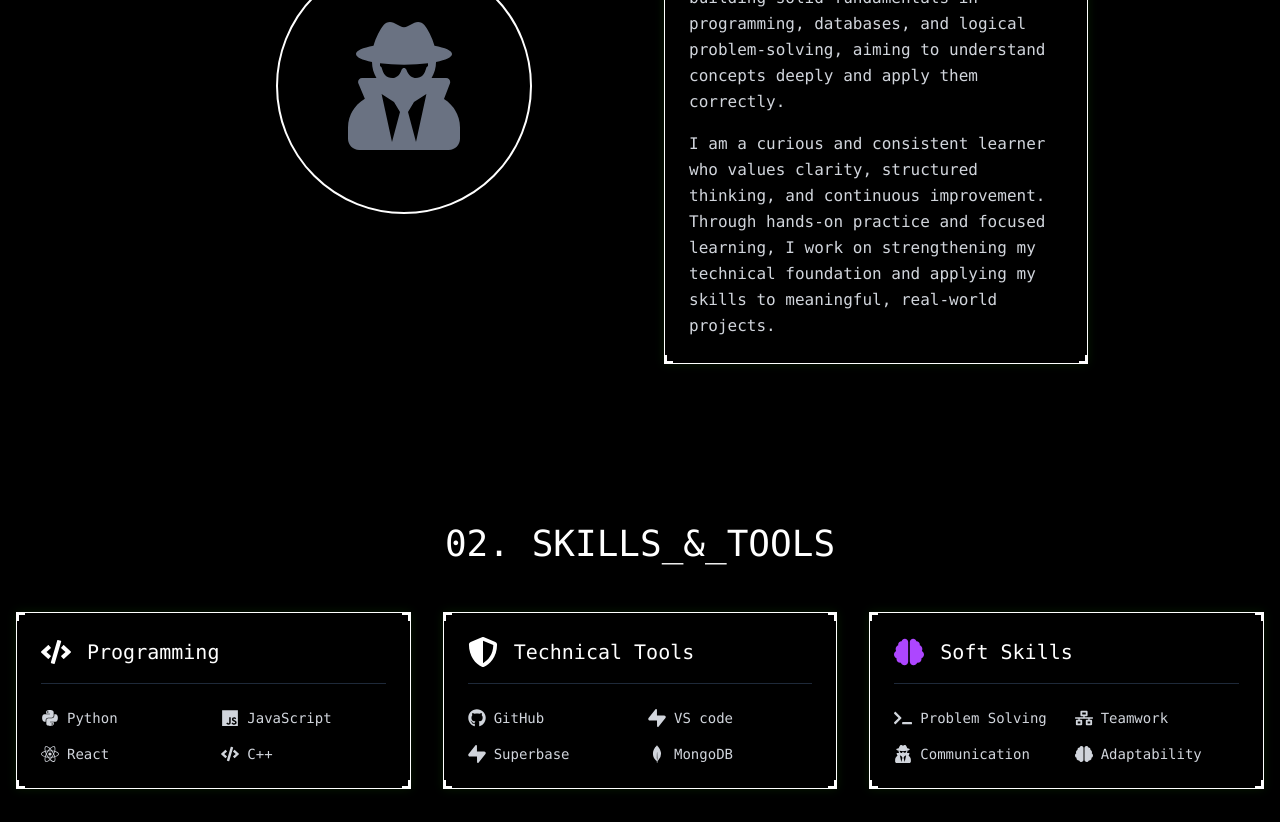
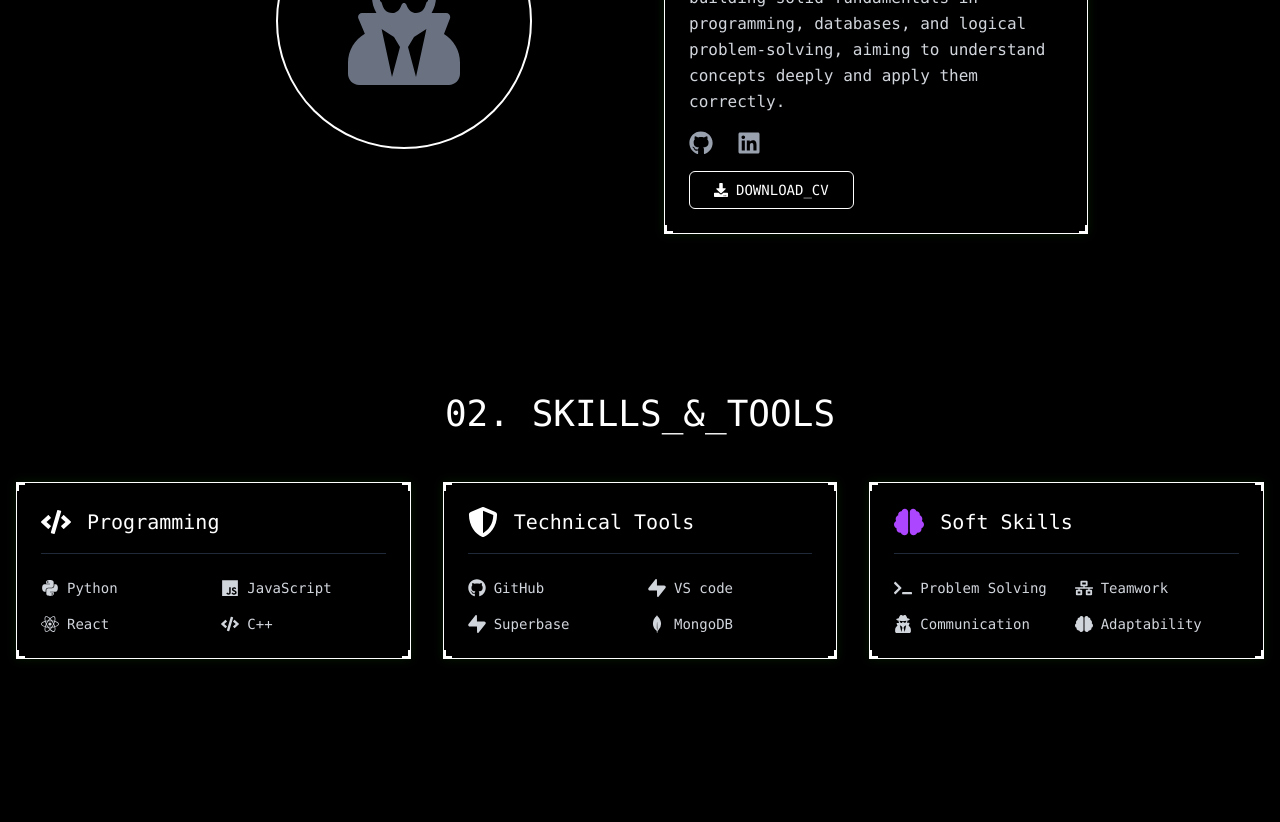
Before and after one commit to P-PRAKASH-01/Demo, a React (Vite) app: page / in a window 1280 px wide. Shown: the part 1160-1982 px from the top of the page. Built offline with nearby package versions, Linux system fonts and the light colour scheme.

Commit message:
Add Profile links

```diff
--- a/src/components/About.jsx
+++ b/src/components/About.jsx
@@ -1,4 +1,5 @@
 import React from 'react';
+import { FaGithub, FaLinkedin, FaDownload } from 'react-icons/fa';
 import { motion } from 'framer-motion';
 import CyberCard from './CyberCard';
 import { FaUserSecret } from 'react-icons/fa';
@@ -31,9 +32,39 @@ const About = () => {
                             <p className="text-gray-300 font-mono leading-relaxed mb-4">
                                 I am passionate about Full stack and an ML enthusiast with a strong interest in software development and data-driven systems. I focus on building solid fundamentals in programming, databases, and logical problem-solving, aiming to understand concepts deeply and apply them correctly.
                             </p>
-                            <p className="text-gray-300 font-mono leading-relaxed">
-                               I am a curious and consistent learner who values clarity, structured thinking, and continuous improvement. Through hands-on practice and focused learning, I work on strengthening my technical foundation and applying my skills to meaningful, real-world projects.
-                            </p>
+                            <div className="flex flex-col gap-4">
+                                {/* Social Links */}
+                                <div className="flex items-center gap-6">
+                                    <a
+                                        href="https://github.com/P-PRAKASH-01"
+                                        target="_blank"
+                                        rel="noopener noreferrer"
+                                        className="text-gray-400 hover:text-neon transition text-2xl"
+                                    >
+                                        <FaGithub />
+                                    </a>
+
+                                    <a
+                                        href="www.linkedin.com/in/prakash--p7"
+                                        target="_blank"
+                                        rel="noopener noreferrer"
+                                        className="text-gray-400 hover:text-cyan transition text-2xl"
+                                    >
+                                        <FaLinkedin />
+                                    </a>
+                                </div>
+
+                                {/* Download CV Button */}
+                                <a
+                                    href="public/Prakash_P_Resume.pdf"
+                                    download
+                                    className="inline-flex items-center gap-2 w-fit px-6 py-2 font-orbitron text-sm border border-neon text-neon rounded-md
+                   hover:bg-neon hover:text-black transition-all duration-300"
+                                >
+                                    <FaDownload />
+                                    DOWNLOAD_CV
+                                </a>
+                            </div>
                         </CyberCard>
                     </div>
                 </motion.div>
```
Also changed, not shown: 1 other file (tests, documents, lock files or other folders).
